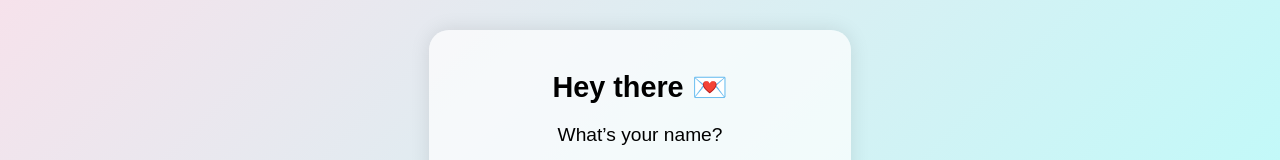
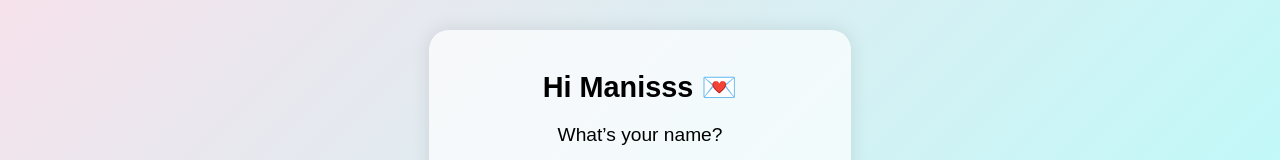
Before and after one commit to BEARLANKZ/confess-lite, a plain HTML site: page index.html in a window 1280 px wide. Shown: the part 257-417 px from the top of the page. Drawn offline with Linux system fonts and the light colour scheme.

Commit message:
Update index.html

```diff
--- a/index.html
+++ b/index.html
@@ -8,7 +8,7 @@
 </head>
 <body>
   <div class="container" id="name-container">
-    <h2>Hey there 💌</h2>
+    <h2>Hi Manisss 💌</h2>
     <p>What’s your name?</p>
     <input type="text" id="name-input" placeholder="Type your name here..." />
     <button id="start-btn">Continue 💖</button>
```
